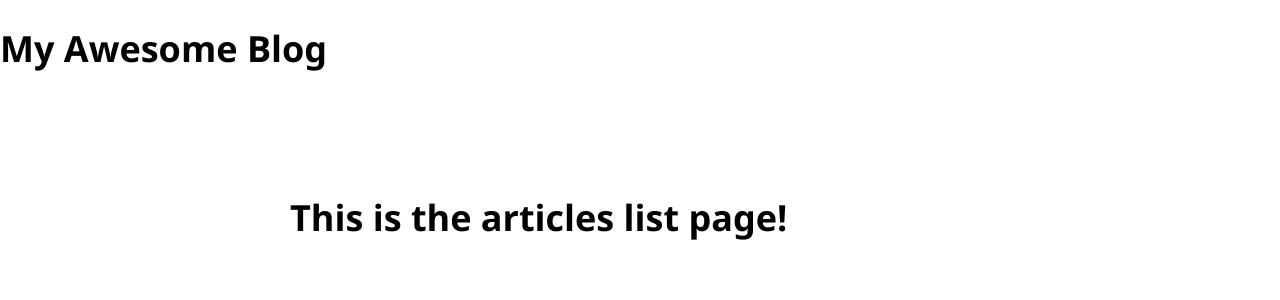
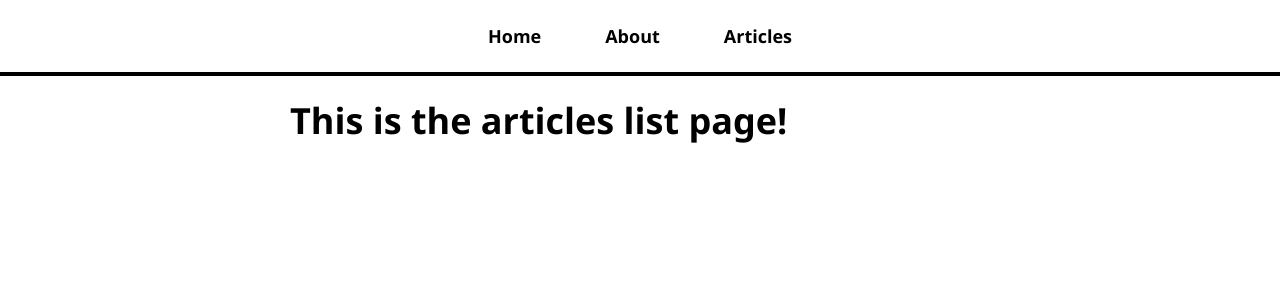
Before and after one commit to sherelynn-baguioso/react, a React (Create React App) app in the folder my-blog/: page /articles in a window 1280 px wide. Shown: the top 300 px of the page. Built offline with nearby package versions, Linux system fonts and the light colour scheme.

Commit message:
Add a NavBar and links to pages

```diff
--- a/my-blog/src/App.js
+++ b/my-blog/src/App.js
@@ -1,5 +1,6 @@
 import './App.css'
 import { BrowserRouter, Routes, Route } from 'react-router-dom'
+import NavBar from './NavBar'
 import HomePage from './pages/HomePage'
 import AboutPage from './pages/AboutPage'
 import ArticlesListPage from './pages/ArticlesListPage'
@@ -9,7 +10,7 @@
   return (
     <BrowserRouter>
     <div className="App">
-      <h1>My Awesome Blog</h1>
+      <NavBar />
       <div id="page-body">
         <Routes>
           <Route path="/" element={<HomePage />} />
--- /dev/null
+++ b/my-blog/src/NavBar.js
@@ -0,0 +1,21 @@
+import { Link } from 'react-router-dom'
+
+const NavBar = () => {
+  return (
+    <nav>
+      <ul>
+        <li>
+          <Link to="/">Home</Link>
+        </li>
+        <li>
+          <Link to="/about">About</Link>
+        </li>
+        <li>
+          <Link to="/articles">Articles</Link>
+        </li>
+      </ul>
+    </nav>
+  )
+}
+
+export default NavBar
```
